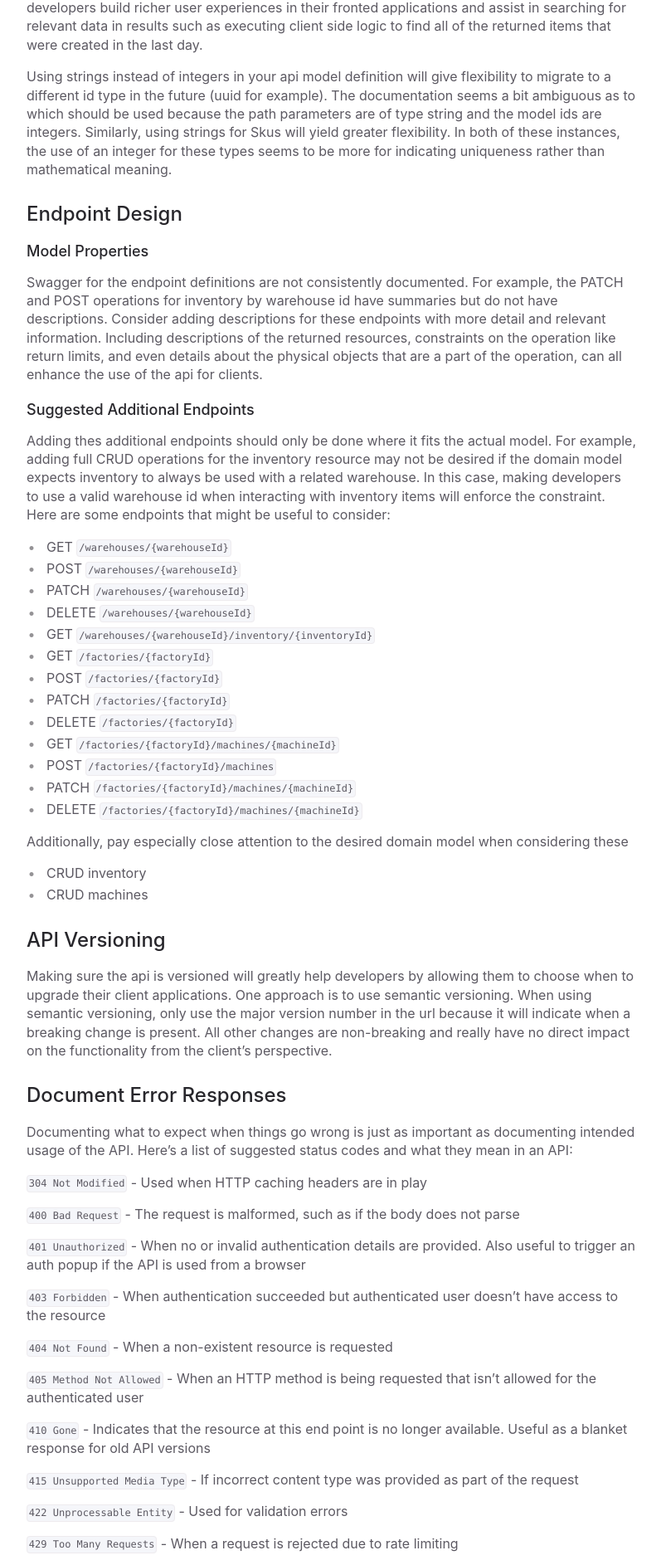
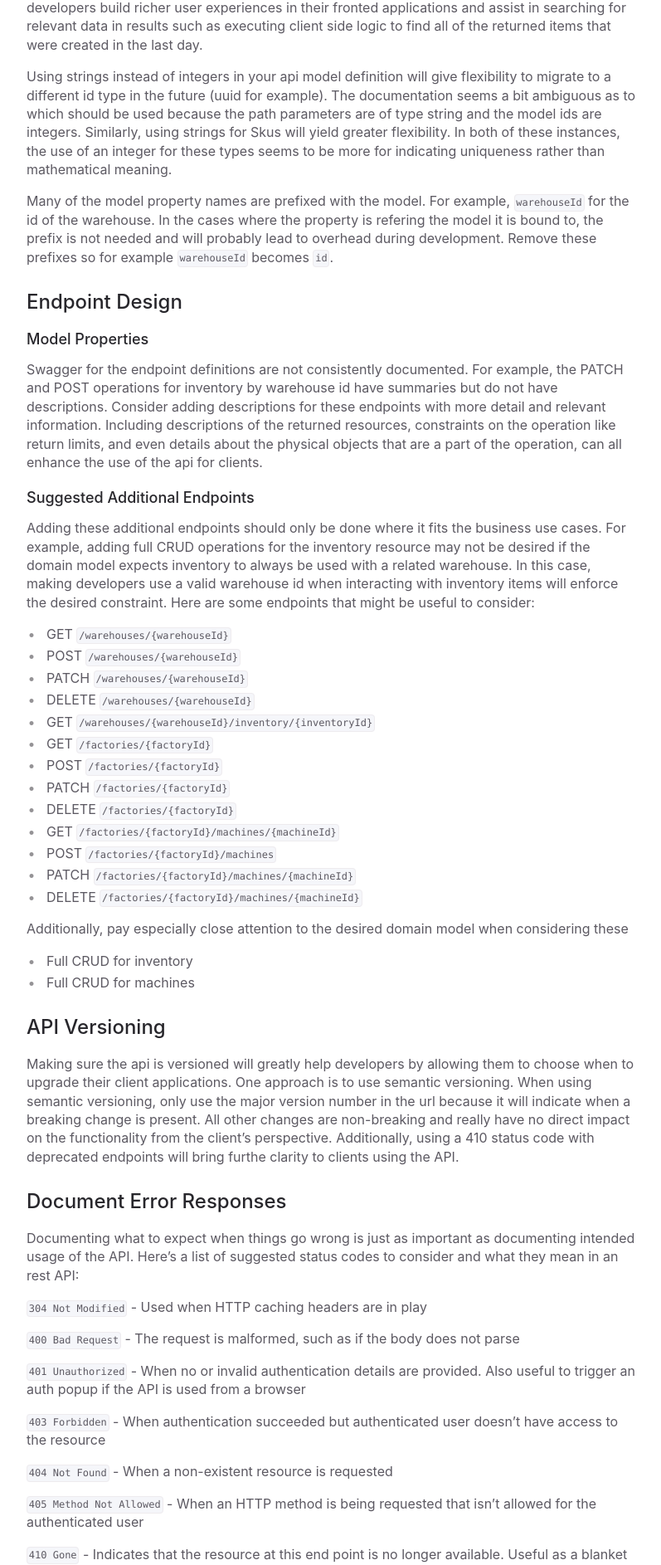
Before and after one commit to mikeblakeney/vandalay-industries, a Jekyll site: the page built from developer-experience.md, in a window 1280 px wide. Shown: the part 784-2670 px from the top of the page at 83% size, without its empty margins (356-1153 px from the left). Built offline with Jekyll 4.4.1, drawn with Linux system fonts in a browser that asks for light colours; some of the changed text lies outside the part shown.

```diff
--- a/developer-experience.md
+++ b/developer-experience.md
@@ -26,6 +26,8 @@ Adding ISO standard timestamps for when resources were created and updated would
 
 Using strings instead of integers in your api model definition will give flexibility to migrate to a different id type in the future (uuid for example).  The documentation seems a bit ambiguous as to which should be used because the path parameters are of type string and the model ids are integers.  Similarly, using strings for Skus will yield greater flexibility.  In both of these instances, the use of an integer for these types seems to be more for indicating uniqueness rather than mathematical meaning.
 
+Many of the model property names are prefixed with the model.  For example, `warehouseId` for the id of the warehouse.  In the cases where the property is refering the model it is bound to, the prefix is not needed and will probably lead to overhead during development.  Remove these prefixes so for example `warehouseId` becomes `id`.
+
 ## Endpoint Design
 
 ### Model Properties
@@ -34,7 +36,7 @@ Swagger for the endpoint definitions are not consistently documented.  For examp
 
 ### Suggested Additional Endpoints
 {: .no_toc  }
-Adding thes additional endpoints should only be done where it fits the actual model.  For example, adding full CRUD operations for the inventory resource may not be desired if the domain model expects inventory to always be used with a related warehouse.  In this case, making developers to use a valid warehouse id when interacting with inventory items will enforce the constraint.  Here are some endpoints that might be useful to consider:
+Adding these additional endpoints should only be done where it fits the business use cases.  For example, adding full CRUD operations for the inventory resource may not be desired if the domain model expects inventory to always be used with a related warehouse.  In this case, making developers use a valid warehouse id when interacting with inventory items will enforce the desired constraint.  Here are some endpoints that might be useful to consider:
 
   - GET `/warehouses/{warehouseId}`
   - POST `/warehouses/{warehouseId}`
@@ -51,14 +53,14 @@ Adding thes additional endpoints should only be done where it fits the actual mo
   - DELETE `/factories/{factoryId}/machines/{machineId}`
 
 Additionally, pay especially close attention to the desired domain model when considering these
-  - CRUD inventory
-  - CRUD machines
+  - Full CRUD for inventory
+  - Full CRUD for machines
 
 ## API Versioning
-  Making sure the api is versioned will greatly help developers by allowing them to choose when to upgrade their client applications.  One approach is to use semantic versioning.  When using semantic versioning, only use the major version number in the url because it will indicate when a breaking change is present.  All other changes are non-breaking and really have no direct impact on the functionality from the client's perspective.
+  Making sure the api is versioned will greatly help developers by allowing them to choose when to upgrade their client applications.  One approach is to use semantic versioning.  When using semantic versioning, only use the major version number in the url because it will indicate when a breaking change is present.  All other changes are non-breaking and really have no direct impact on the functionality from the client's perspective.  Additionally, using a 410 status code with deprecated endpoints will bring furthe clarity to clients using the API.
 
 ## Document Error Responses
-Documenting what to expect when things go wrong is just as important as documenting intended usage of the API. Here's a list of suggested status codes and what they mean in an API:
+Documenting what to expect when things go wrong is just as important as documenting intended usage of the API. Here's a list of suggested status codes to consider and what they mean in an rest API:
 
 `304 Not Modified` - Used when HTTP caching headers are in play
 
@@ -86,7 +88,7 @@ Documenting what to expect when things go wrong is just as important as document
 
 
 ## Developer SDK
-  One of the advantages to defining an API using the OpenAPI specification (Swagger) is the tooling around generating SDK clients.  This can be a powerful enablement for getting client ramped up and using the API in their prefered development language.  Swagger UI is another great tool for visualizing and trying out an API.  Tools like these depend on access to the swagger yaml file.  Consider making this file available to your clients for read access so they can leverage the great ecosystem around Swagger.
+  One of the advantages to defining an API using the OpenAPI specification (Swagger) is the tooling around generating SDK clients.  This can be a powerful enablement for getting clients ramped up and using the API in their prefered development language.  Swagger UI is another great tool for visualizing and trying out an API.  Tools like these depend on access to the swagger yaml file.  Consider making this file available to your clients for read access so they can leverage the great ecosystem around Swagger.
   - [Swagger Editor](https://swagger.io/tools/swagger-editor/)
   - [Swagger UI](https://swagger.io/tools/swagger-ui/)
   - [Swagger Codegen](https://swagger.io/tools/swagger-codegen/)
@@ -101,7 +103,9 @@ Documenting what to expect when things go wrong is just as important as document
 
   Web security standards would suggest the api should only respond to https requests.  The api could forward http requests to https or outright reject the http request.
 
-  Because the intended clients are internal and external, the api should implement some authentication and authorization method.  One suggestion is the oAuth2 standard.  The oAuth2 standard has a number of qualities that make it a good candidate for the api.  The first is the use of Json Web Tokens (JWT).  A client's access to the api is carried with JWT not the use of sessions or cookies.  Typically with oAuth2, an client application is registered with the oAuth provider.  The oAuth provider will define what scopes are available to the client app.  These scopes can map to resources and actions such as the ability to write inventory or the ability to just read the inventory.  When a client app requests a new JWT, the request will include desired scopes.  If the desired scopes are allowed, the client is granted a set tokens through one of the allowed flows.  Thus enabling the ability to give internal clients access to different sets of endpoints than external clients.  Some of the results of implementing oAuth2 is client authentication, finer grained access controls to endpoints, and improved identity management for the api.
+  Because the intended clients are internal and external, the api should implement some authentication and authorization method.  One suggestion is the oAuth2 standard.  The oAuth2 standard has a number of qualities that make it a good candidate for the api.  The first is the use of Json Web Tokens (JWT).  A client's access to the api is carried with JWT not the use of sessions or cookies.  Typically with oAuth2, an client application is registered with the oAuth provider.  The oAuth provider will define what scopes are available to the client app.  These scopes can map to resources and actions such as the ability to write inventory, delete inventory, or the ability to read the inventory.  When a client app requests a new JWT, the request will include desired scopes.  If the desired scopes are allowed, the client is granted a set tokens through one of the allowed flows.  Thus enabling the ability to give internal clients access to different sets of endpoints than external clients.  Some of the results of implementing oAuth2 is client authentication, finer grained access controls to endpoints, and improved identity management for the api.
+
+Lastly, with the right kind of client identity management in place, steps can be taken to begin enhancing the API with audit trails.  Tracking when an item changes, who made the change, and what was changed can serve a variety of use cases in the security and compliance arena.
 
 **References**
   - [oAuth 2 Standard](https://oauth.net/2/)
```
Also changed, not shown: index.md (+1 -1 lines), next-steps.md (+4 -4 lines), resources.md (+4 -0 lines), rest-design.md (+4 -4 lines), swagger/vandalay-api-swagger-updated.yaml (+2 -6 lines).
